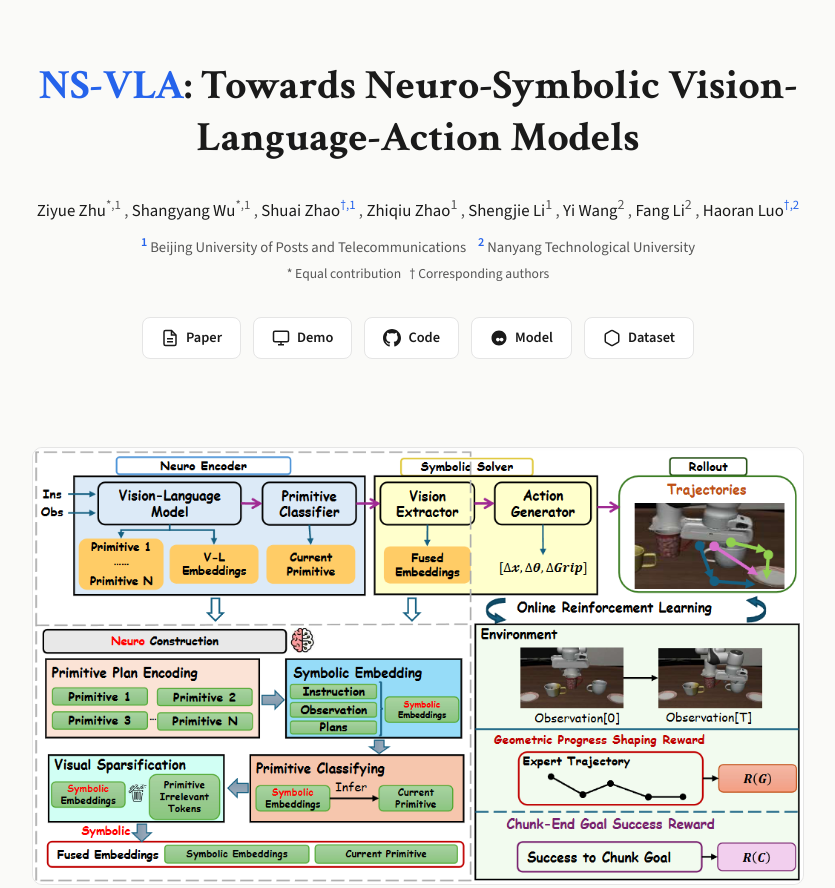
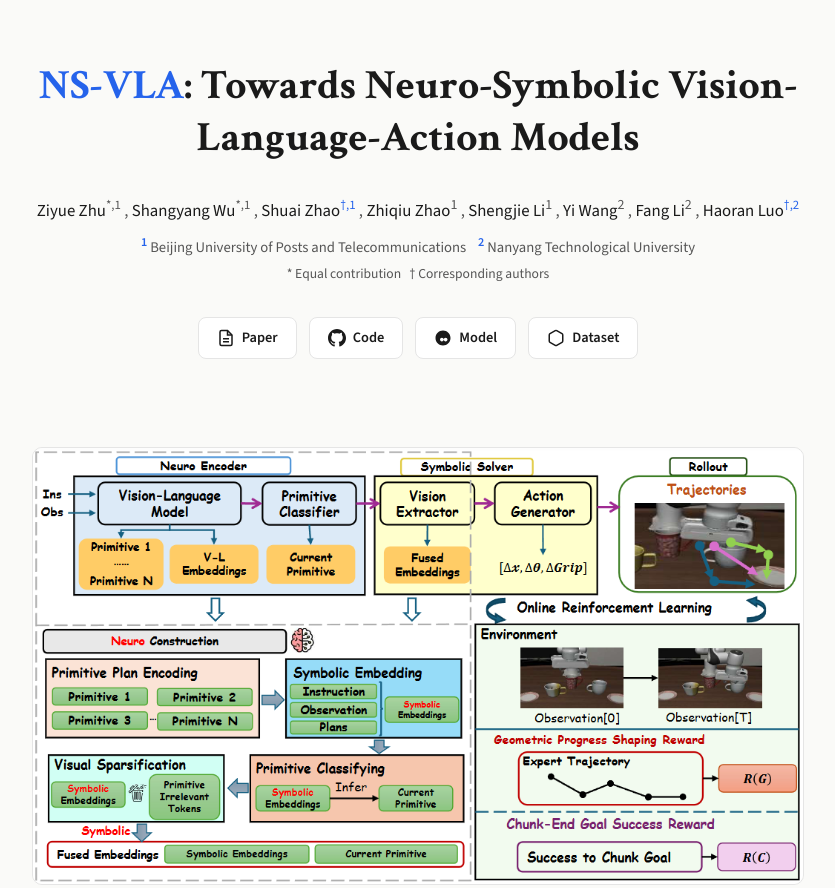
Before and after one commit to Zuzuzzy/NS-VLA, a plain HTML site: page index.html in a window 1280 px wide. Shown: the top 888 px of the page, without its empty margins (222-1057 px from the left). Drawn offline with nearby package versions, Linux system fonts and the light colour scheme.

Commit message:
modify homepage

```diff
--- a/index.html
+++ b/index.html
@@ -285,10 +285,10 @@
             <svg viewBox="0 0 24 24" fill="none" stroke="currentColor" stroke-width="2"><path d="M14 2H6a2 2 0 0 0-2 2v16a2 2 0 0 0 2 2h12a2 2 0 0 0 2-2V8z"/><polyline points="14 2 14 8 20 8"/><line x1="16" y1="13" x2="8" y2="13"/><line x1="16" y1="17" x2="8" y2="17"/></svg>
             Paper
         </a>
-        <a class="badge" href="https://zuzuzzy.github.io/NS-VLA/demo/" target="_blank">
+        <!-- <a class="badge" href="https://zuzuzzy.github.io/NS-VLA/demo/" target="_blank">
             <svg viewBox="0 0 24 24" fill="none" stroke="currentColor" stroke-width="2"><rect x="2" y="3" width="20" height="14" rx="2" ry="2"/><line x1="8" y1="21" x2="16" y2="21"/><line x1="12" y1="17" x2="12" y2="21"/></svg>
             Demo
-        </a>
+        </a> -->
         <a class="badge" href="https://github.com/Zuzuzzy/NS-VLA" target="_blank">
             <svg viewBox="0 0 24 24" fill="currentColor"><path d="M12 0c-6.626 0-12 5.373-12 12 0 5.302 3.438 9.8 8.207 11.387.599.111.793-.261.793-.577v-2.234c-3.338.726-4.033-1.416-4.033-1.416-.546-1.387-1.333-1.756-1.333-1.756-1.089-.745.083-.729.083-.729 1.205.084 1.839 1.237 1.839 1.237 1.07 1.834 2.807 1.304 3.492.997.107-.775.418-1.305.762-1.604-2.665-.305-5.467-1.334-5.467-5.931 0-1.311.469-2.381 1.236-3.221-.124-.303-.535-1.524.117-3.176 0 0 1.008-.322 3.301 1.23.957-.266 1.983-.399 3.003-.404 1.02.005 2.047.138 3.006.404 2.291-1.552 3.297-1.23 3.297-1.23.653 1.653.242 2.874.118 3.176.77.84 1.235 1.911 1.235 3.221 0 4.609-2.807 5.624-5.479 5.921.43.372.823 1.102.823 2.222v3.293c0 .319.192.694.801.576 4.765-1.589 8.199-6.086 8.199-11.386 0-6.627-5.373-12-12-12z"/></svg>
             Code
```
